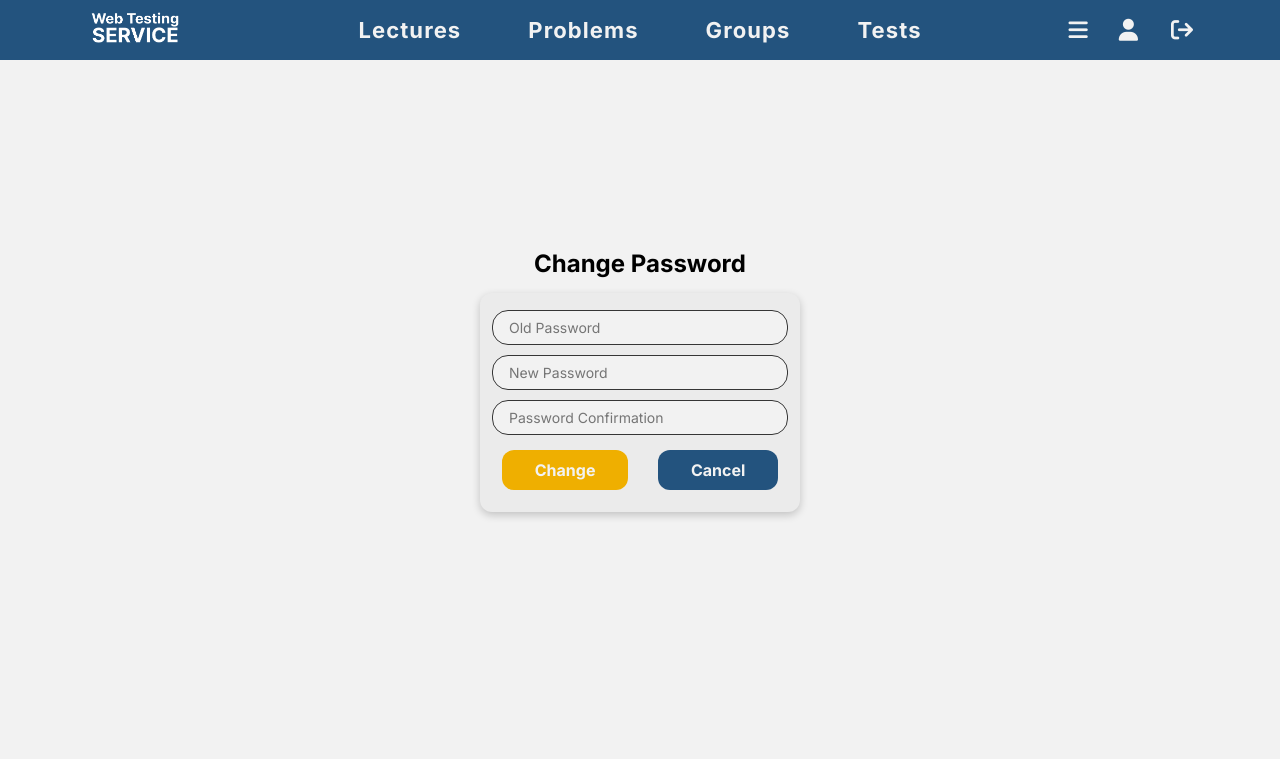
After one commit to andriidem308/web_testing_service, a Django app: page /password_change/ in a window 1280 px wide. The commit adds this page. Shown: the top 759 px of the page. Run offline with Django 4.2, Linux system fonts and the light colour scheme; the visitor is signed in with stand-in values (Sample User, id 1); style sheets or scripts are compiled from the project's sources; some libraries are stand-ins or nearby versions.

Commit message:
[Change password] Implemented changing password

```diff
--- a/accounts/forms.py
+++ b/accounts/forms.py
@@ -2,8 +2,8 @@ import re
 
 from django import forms
 from django.contrib.auth import get_user_model
-from django.contrib.auth.forms import AuthenticationForm as BaseAuthenticationForm
-from django.contrib.auth.forms import UserCreationForm
+from django.contrib.auth.forms import (AuthenticationForm as BaseAuthenticationForm, UserCreationForm,
+                                       PasswordChangeForm as BasePasswordChangeForm)
 from django.db import transaction
 
 from main.models import Student, Teacher, Group
@@ -80,3 +80,24 @@ class SignUpForm(UserCreationForm):
             teacher = Teacher.objects.create(user=user)
 
         return user
+
+
+class PasswordChangeForm(BasePasswordChangeForm):
+    old_password = forms.CharField(
+        widget=forms.PasswordInput(attrs={
+            'class': 'pretty-input',
+            'placeholder': 'Old Password',
+        })
+    )
+    new_password1 = forms.CharField(
+        widget=forms.PasswordInput(attrs={
+            'class': 'pretty-input',
+            'placeholder': 'New Password',
+        })
+    )
+    new_password2 = forms.CharField(
+        widget=forms.PasswordInput(attrs={
+            'class': 'pretty-input',
+            'placeholder': 'Password Confirmation',
+        })
+    )
--- a/accounts/models.py
+++ b/accounts/models.py
@@ -11,6 +11,7 @@ class UserManager(BaseUserManager):
         user.set_password(password)
         user.set_first_name(first_name)
         user.set_last_name(last_name)
+        user.is_active = True
         user.save(using=self._db)
         return user
 
--- /dev/null
+++ b/accounts/templates/password_change.html
@@ -0,0 +1,25 @@
+{% extends 'base.html' %}
+
+{% block title %}Login{% endblock %}
+
+{% block content %}
+    <div class="auth-container">
+        <div class="column">
+            <h2>Change Password</h2>
+
+            <form class="auth-form card" method="post">
+                {% csrf_token %}
+                {{ form.old_password }}
+                {{ form.new_password1 }}
+                {{ form.new_password2 }}
+                <input type="hidden" name="next" value="{{ next_page }}">
+                <div class="buttons-row">
+                    <button class="pretty-button action" type="submit">Change</button>
+                    <a class="pretty-button primary" href="{% url 'profile' %}">Cancel</a>
+                </div>
+
+            </form>
+
+        </div>
+    </div>
+{% endblock %}
--- a/accounts/templates/profile.html
+++ b/accounts/templates/profile.html
@@ -24,7 +24,7 @@
         </div>
 
         <div class="buttons-row">
-            <button class="pretty-button primary">Change Password</button>
+            <a class="pretty-button primary" href="{% url 'password_change' %}">Change Password</a>
             <a class="pretty-button danger" href="{% url 'logout' %}">Logout</a>
         </div>
 
--- a/accounts/urls.py
+++ b/accounts/urls.py
@@ -1,14 +1,14 @@
 from django.contrib.auth.views import LogoutView
 from django.urls import path
 
-from accounts.views import LoginView, profile, SignUpView, forbidden_view
+from accounts.views import LoginView, profile, SignUpView, forbidden_view, PasswordChangeView
 
 urlpatterns = [
     path('profile/', profile, name='profile'),
     path('login/', LoginView.as_view(), name='login'),
     path('logout/', LogoutView.as_view(), name='logout'),
     path('signup/<str:user_type>/', SignUpView.as_view(), name='signup'),
-
+    path('password_change/', PasswordChangeView.as_view(), name='password_change'),
     path('forbidden/<str:user_type>/', forbidden_view, name='forbidden'),
 
 ]
--- a/accounts/views.py
+++ b/accounts/views.py
@@ -1,9 +1,10 @@
 from django.contrib.auth import login
-from django.contrib.auth.views import LoginView as BaseLoginView
+from django.contrib.auth.views import LoginView as BaseLoginView, PasswordChangeView as BasePasswordChangeView
 from django.shortcuts import redirect, render
+from django.urls import reverse_lazy
 from django.views.generic import CreateView
 
-from accounts.forms import AuthenticationForm, SignUpForm
+from accounts.forms import AuthenticationForm, SignUpForm, PasswordChangeForm
 from accounts.models import User
 from main.models import Student, Teacher
 
@@ -59,6 +60,12 @@ class SignUpView(CreateView):
             return render(request, self.template_name, context)
 
 
+class PasswordChangeView(BasePasswordChangeView):
+    form_class = PasswordChangeForm
+    success_url = reverse_lazy('profile')
+    template_name = 'password_change.html'
+
+
 def forbidden_view(request, user_type):
     next_page = request.GET.get('next')
     context = {'user_type': user_type, 'next_page': next_page}
--- a/static/styles/variables.scss
+++ b/static/styles/variables.scss
@@ -145,6 +145,7 @@ h1, h2, h3, h4, h5 {
   font-size: 16px;
   font-weight: bold;
   border-radius: 12px;
+  text-align: center;
   color: $light;
 }
 
```
